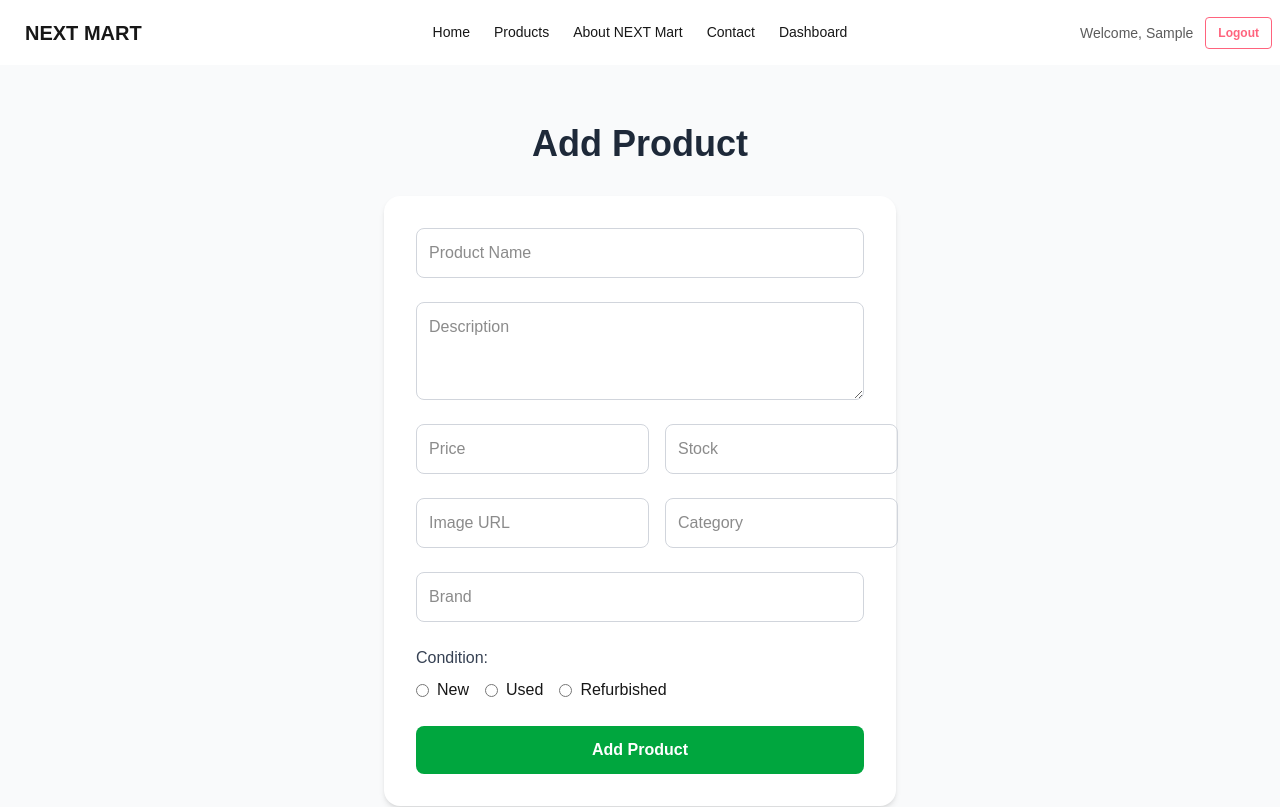
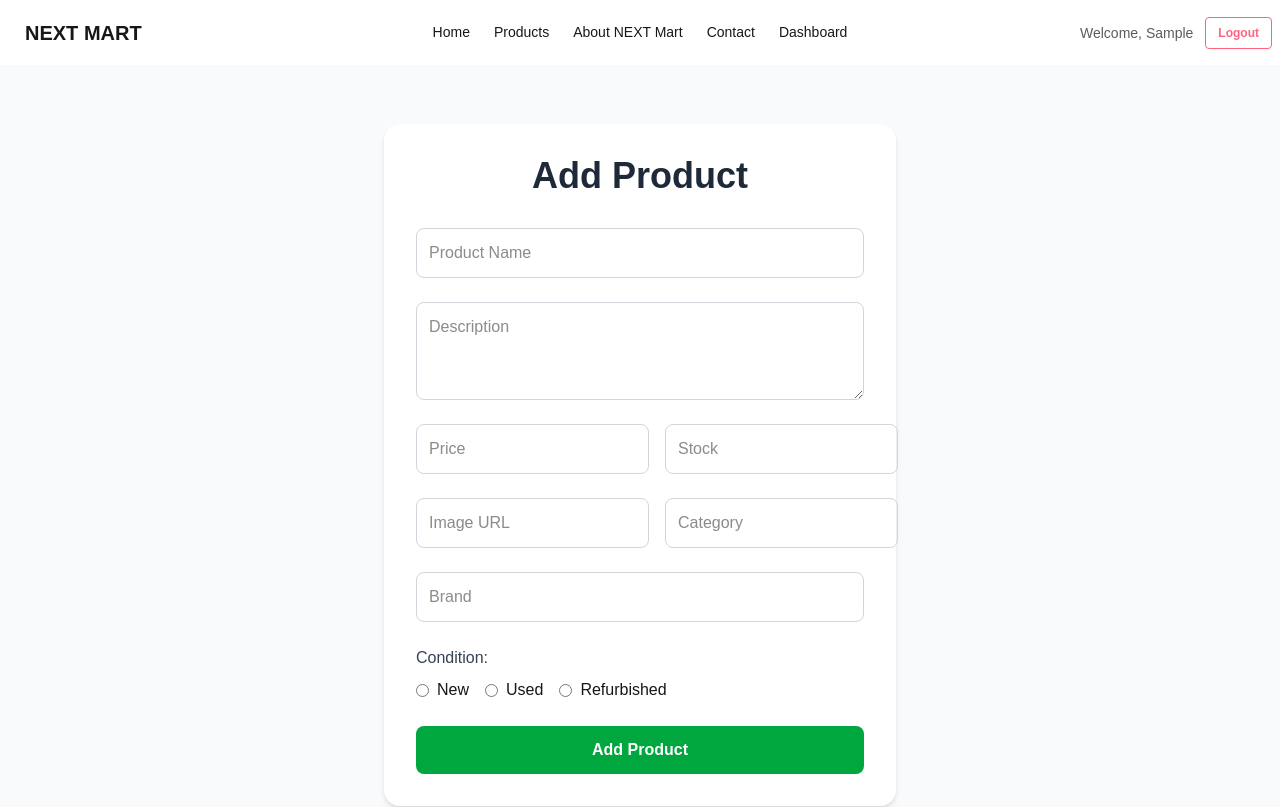
Before and after one commit to sajjadsajux/next-mart, a Next.js app: page /dashboard/add-product in a window 1280 px wide. Shown: the top 807 px of the page. Built offline with nearby package versions, Linux system fonts and the light colour scheme; no server answers; sample sign-in values are in the browser's storage.

Commit message:
Loadin spinner while addin product

```diff
--- a/app/dashboard/add-product/page.jsx
+++ b/app/dashboard/add-product/page.jsx
@@ -1,5 +1,6 @@
 "use client";
 
+import { useState } from "react";
 import { useSession } from "next-auth/react";
 import { useRouter } from "next/navigation";
 import { Bounce, toast } from "react-toastify";
@@ -7,6 +8,7 @@ import { Bounce, toast } from "react-toastify";
 export default function AddProductPage() {
   const { data: session, status } = useSession();
   const router = useRouter();
+  const [loading, setLoading] = useState(false);
 
   if (status === "loading") return <p>Loading...</p>;
   if (status === "unauthenticated") router.push("/login");
@@ -14,6 +16,7 @@ export default function AddProductPage() {
 
   const handleSubmit = async (e) => {
     e.preventDefault();
+    setLoading(true);
     const form = e.target;
 
     const data = {
@@ -24,12 +27,12 @@ export default function AddProductPage() {
       category: form.category.value,
       stock: form.stock.value,
       brand: form.brand.value,
-      condition: form.condition.value, // new field
+      condition: form.condition.value,
       uploadedBy: {
         email: session.user?.email,
         name: session.user?.name,
       },
-      createdAt: new Date().toISOString(), // ISO format
+      createdAt: new Date().toISOString(),
       status: "active",
     };
 
@@ -41,7 +44,6 @@ export default function AddProductPage() {
       });
 
       const result = await res.json();
-
       if (!res.ok) throw new Error(result.error || "Failed to add product");
 
       toast.success("Product Uploaded Successfully !", {
@@ -61,36 +63,44 @@ export default function AddProductPage() {
         hideProgressBar: false,
         theme: "colored",
       });
+    } finally {
+      setLoading(false);
     }
   };
 
   return (
-    <div className="min-h-screen flex flex-col items-center justify-center bg-gray-50 p-6">
-      <h1 className="text-3xl md:text-4xl font-bold mb-8 text-gray-800">Add Product</h1>
+    <div className="min-h-screen flex items-center justify-center bg-gray-50 p-6 relative">
+      {/* Fullscreen Overlay Spinner */}
+      {loading && (
+        <div className="absolute inset-0 bg-white/80 flex items-center justify-center z-50">
+          <svg className="animate-spin h-12 w-12 text-green-600" xmlns="http://www.w3.org/2000/svg" fill="none" viewBox="0 0 24 24">
+            <circle className="opacity-25" cx="12" cy="12" r="10" stroke="currentColor" strokeWidth="4"></circle>
+            <path className="opacity-75" fill="currentColor" d="M4 12a8 8 0 018-8v4a4 4 0 00-4 4H4z"></path>
+          </svg>
+        </div>
+      )}
 
-      <form onSubmit={handleSubmit} className="w-full max-w-lg bg-white p-8 rounded-2xl shadow-md flex flex-col gap-6">
-        {/* Product Name */}
+      {/* Main Form */}
+      <div className="w-full max-w-lg bg-white p-8 rounded-2xl shadow-md">
+        <h1 className="text-3xl md:text-4xl font-bold mb-8 text-gray-800 text-center">Add Product</h1>
+
+        <form onSubmit={handleSubmit} className="flex flex-col gap-6">
           <input type="text" name="name" placeholder="Product Name" className="w-full p-3 border border-gray-300 rounded-lg focus:outline-none focus:ring-2 focus:ring-blue-400" required />
 
-        {/* Description */}
           <textarea name="description" placeholder="Description" className="w-full p-3 border border-gray-300 rounded-lg focus:outline-none focus:ring-2 focus:ring-blue-400" rows={3} required />
 
-        {/* Price & Stock in a row on large screens */}
           <div className="flex flex-col md:flex-row gap-4">
             <input type="number" name="price" placeholder="Price" className="flex-1 p-3 border border-gray-300 rounded-lg focus:outline-none focus:ring-2 focus:ring-blue-400" required />
             <input type="number" name="stock" placeholder="Stock" className="flex-1 p-3 border border-gray-300 rounded-lg focus:outline-none focus:ring-2 focus:ring-blue-400" required />
           </div>
 
-        {/* Image & Category */}
           <div className="flex flex-col md:flex-row gap-4">
             <input type="url" name="image" placeholder="Image URL" className="flex-1 p-3 border border-gray-300 rounded-lg focus:outline-none focus:ring-2 focus:ring-blue-400" required />
             <input type="text" name="category" placeholder="Category" className="flex-1 p-3 border border-gray-300 rounded-lg focus:outline-none focus:ring-2 focus:ring-blue-400" required />
           </div>
 
-        {/* Brand */}
           <input type="text" name="brand" placeholder="Brand" className="w-full p-3 border border-gray-300 rounded-lg focus:outline-none focus:ring-2 focus:ring-blue-400" required />
 
-        {/* Condition */}
           <div>
             <p className="font-medium mb-2 text-gray-700">Condition:</p>
             <div className="flex flex-wrap gap-4">
@@ -109,11 +119,11 @@ export default function AddProductPage() {
             </div>
           </div>
 
-        {/* Submit Button */}
-        <button type="submit" className="w-full bg-green-600 text-white py-3 rounded-lg font-semibold hover:bg-green-700 transition">
+          <button type="submit" disabled={loading} className="w-full bg-green-600 text-white py-3 rounded-lg font-semibold hover:bg-green-700 transition">
             Add Product
           </button>
         </form>
       </div>
+    </div>
   );
 }
```
Lines whose indentation alone changed are shown as unchanged.
